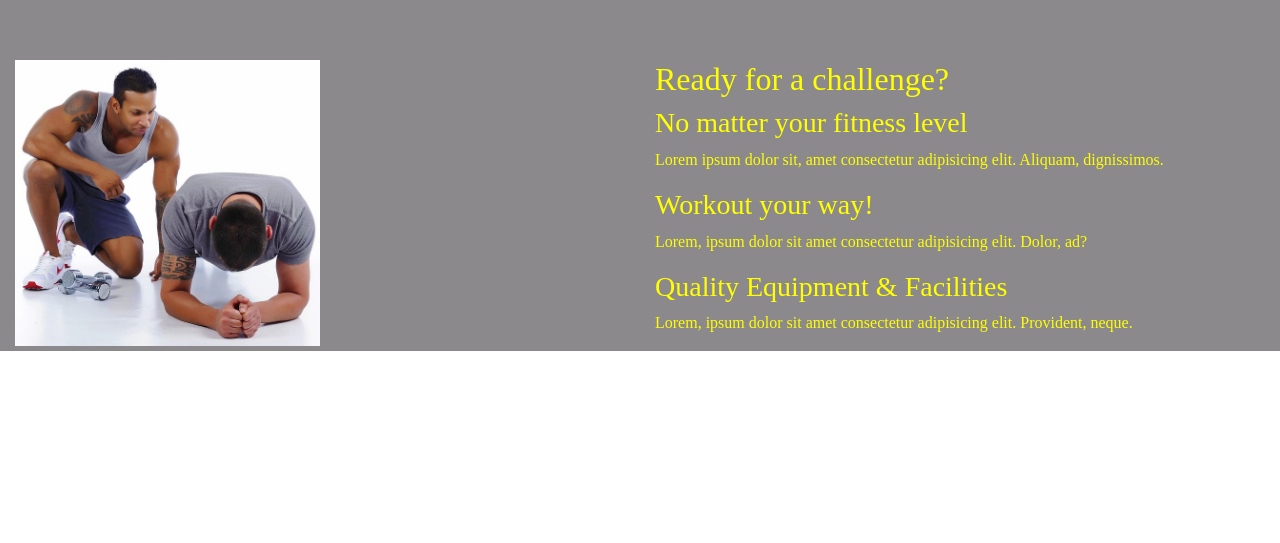
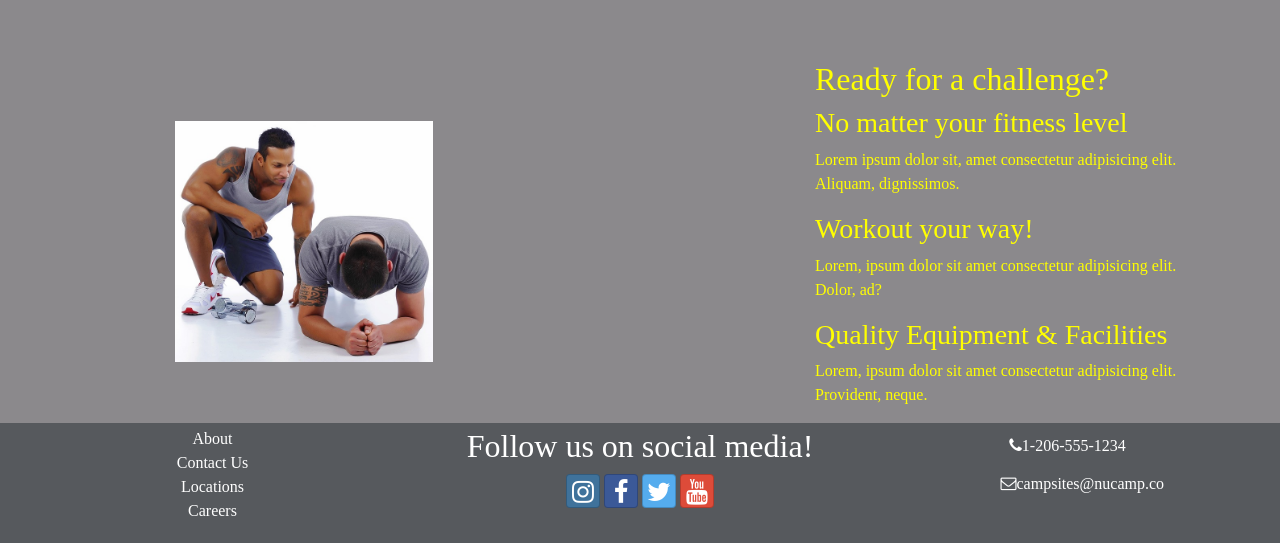
Before and after one commit to KC-Scout/bootstrap-portfolio-project, a website: page index.html in a window 1280 px wide. Shown: the part 1346-1889 px from the top of the page. Before the commit the page ends 1697 px from the top, so only its background shows below. Drawn offline with nearby package versions, Linux system fonts and the light colour scheme; a web font is replaced by a local one.

Commit message:
Added in footer & adjusted sizing and placement of third div of content

```diff
--- a/css/styles.css
+++ b/css/styles.css
@@ -31,7 +31,8 @@ nav {
   background-image: url("/images/deadlift.jpg");
   margin-bottom: 0;
 }
-.fa-navicon, .fas-bars {
+.fa-navicon,
+.fas-bars {
   color: yellow;
   font-size: 50px;
 }
@@ -43,9 +44,18 @@ header ul {
   list-style-type: none;
   font-size: 3em;
 }
-@media (max-width: 600px){
+@media (max-width: 768px) {
   header ul {
     font-size: 2em;
+  }
+  #img-trainer {
+    display: inline;
+    visibility: hidden;
+  }
+}
+@media (max-width: 550px) {
+  header ul {
+    font-size: 1em;
   }
 }
 .urself {
@@ -78,3 +88,25 @@ header ul {
 .para {
   text-align: center;
 }
+.site-footer,
+.site-footer ul,
+a,
+.btn-link {
+  color: #ffffff;
+}
+.site-footer {
+  background-color: #56595d;
+}
+.site-footer h5 {
+  font-size: 2em;
+  color: #ffffff;
+}
+.site-footer a:hover {
+  filter: blur(1px);
+  color: #ffffff
+}
+@media (max-width: 760px) {
+  #logo-man{
+    height: 100px;
+  }
+}
--- a/index.html
+++ b/index.html
@@ -7,6 +7,8 @@
 
     <!-- Bootstrap CSS files -->
     <link rel="stylesheet" href="node_modules/bootstrap/dist/css/bootstrap.min.css">
+    <link rel="stylesheet" href="./node_modules/font-awesome/css/font-awesome.min.css">
+    <link rel="stylesheet" href="node_modules/bootstrap-social/bootstrap-social.css">
 
     <!-- Custom CSS file -->
     <link rel="stylesheet" href="./css/styles.css">
@@ -26,16 +28,16 @@
         <div class="collapse navbar-collapse" id="navbarTogglerDemo02">
             <ul class="navbar-nav ml-auto mt-2 mt-lg-0">
                 <li class="nav-item active">
-                    <a class="nav-link" href="#">JOIN <span class="sr-only">(current)</span></a>
+                    <a class="nav-link" href="join.html">JOIN <span class="sr-only">(current)</span></a>
                 </li>
                 <li class="nav-item">
-                    <a class="nav-link" href="#">FIND A GYM</a>
+                    <a class="nav-link" href="findagym.html">FIND A GYM</a>
                 </li>
                 <li class="nav-item">
-                    <a class="nav-link" href="#">CLASSES</a>
+                    <a class="nav-link" href="classes.html">CLASSES</a>
                 </li>
                 <li class="nav-item">
-                    <a class="nav-link" href="#">GEAR</a>
+                    <a class="nav-link" href="gear.html">GEAR</a>
                 </li>
             </ul>
         </div>
@@ -43,10 +45,10 @@
     <header style="height: 50vh" class="jumbotron p-0 jumbotron-fluid">
         <div class="container-fluid h-100">
             <div class="row h-100 align-items-end">
-                <div class="col-sm-2">
-                    <img src="/images/muscle-man-logo.svg" height="160px">
+                <div class="col-sm-1 col-md-2">
+                    <img id="logo-man" src="/images/muscle-man-logo.svg" height="160px">
                 </div>
-                <div class="col-sm-4">
+                <div class="col-sm-2 col-md-4">
                     <ul>
                         <li>_build</li>
                         <li>_empower</li>
@@ -60,15 +62,24 @@
         <div class="row justify-content-around">
             <div class="col-sm-5">
                 <h2 class="welcome my-4">Welcome To _the_foundry!</h2>
-                <p class="para">The Foundry is the last of locally owned gyms in the Midwest. Being a staple of fitness and health
-                for over thirty years, our Central US gym(s) have a ton of history and are rich in character. Members always get a
-                great workout in, but at The Foundry, they are part of our community as well.
+                <p class="para">The Foundry is the last of locally owned gyms in the Midwest. Being a staple of fitness
+                    and health
+                    for over thirty years, our Central US gym(s) have a ton of history and are rich in character.
+                    Members always get a
+                    great workout in, but at The Foundry, they are part of our community as well.
 
-                Our personal trainers and staff actually compete in sports such as powerlifting, olympic lifting, strongman, and
-                bodybuilding. The reason we are so successful and people love The Foundry is because of the environment. The equipment
-                and facilities are awesome but what you won’t find anywhere else is the energy in the air. We have a diverse population
-                of members at our gyms but everyone has one thing in common, they’re here to improve themselves and work hard.</p>
-                <p class="para"> Come check out any one of our 10 locations. We are expanding further across the Central US and look forward to becoming a national brand from coast to coast. This year we broke into 3 new states, and are planning expansion into Arkansas, Colorado, Indiana next year. Stay tuned for more updates!</p>
+                    Our personal trainers and staff actually compete in sports such as powerlifting, olympic lifting,
+                    strongman, and
+                    bodybuilding. The reason we are so successful and people love The Foundry is because of the
+                    environment. The equipment
+                    and facilities are awesome but what you won’t find anywhere else is the energy in the air. We have a
+                    diverse population
+                    of members at our gyms but everyone has one thing in common, they’re here to improve themselves and
+                    work hard.</p>
+                <p class="para"> Come check out any one of our 10 locations. We are expanding further across the Central
+                    US and look forward to becoming a national brand from coast to coast. This year we broke into 3 new
+                    states, and are planning expansion into Arkansas, Colorado, Indiana next year. Stay tuned for more
+                    updates!</p>
             </div>
             <div class="col-sm-4">
                 <h2 class="welcome my-4">What We Offer</h2>
@@ -83,11 +94,11 @@
         </div>
         <div style="height:400px;" class="row break-img">
         </div>
-        <div class="row off-bg">
-            <div class="col">
-                <img width=50% src="/images/personal-trainer.png" alt="trainer and trainee">
+        <div class="row off-bg justify-content-around align-items-center">
+            <div class="col-sm-3 col-md-4 offset-md-1">
+                <img id="img-trainer" width=65% src="/images/personal-trainer.png" alt="trainer and trainee">
             </div>
-            <div class="col">
+            <div class="col-sm-4 offset-md-1">
                 <h2>Ready for a challenge?</h2>
                 <h3>No matter your fitness level</h3>
                 <p>Lorem ipsum dolor sit, amet consectetur adipisicing elit. Aliquam, dignissimos.</p>
@@ -98,18 +109,36 @@
             </div>
         </div>
     </div>
-
-
-
-
-
-
-
-
-
-
-
-    <footer>
+    <footer class="site-footer">
+        <div class="container">
+            <div class="row py-1 justify-content-around">
+                <div class="col-2 col-sm-2 text-center">
+                    <ul class="list-unstyled">
+                        <li><a href="aboutus.html">About</a></li>
+                        <li><a href="contactus.html">Contact Us</a></li>
+                        <li><a href="findagym.html">Locations</a></li>
+                        <li><a href="careers.html">Careers</a></li>
+                    </ul>
+                </div>
+                <div class="col-6 col-sm-5 text-center">
+                    <h5>Follow us on social media!</h5>
+                    <a class="btn btn-social-icon btn-instagram" href="http://instagram.com/"><i
+                            class="fa fa-instagram"></i></a>
+                    <a class="btn btn-social-icon btn-facebook" href="http://facebook.com/"><i
+                            class="fa fa-facebook"></i></a>
+                    <a class="btn btn-social-icon btn-twitter" href="http://twitter.com/"><i
+                            class="fa fa-twitter"></i></a>
+                    <a class="btn btn-social-icon btn-google" href="http://youtube.com/"><i
+                            class="fa fa-youtube"></i></a>
+                </div>
+                <div class="col-sm-2 text-center">
+                    <a role="button" class="btn btn-link" href="tel:+12065551234"><i
+                            class="fa fa-phone"></i>1-206-555-1234</a><br>
+                    <a role="button" class="btn btn-link" href="mailto:campsites@nucamp.co"><i
+                            class="fa fa-envelope-o"></i>campsites@nucamp.co</a>
+                </div>
+            </div>
+        </div>
     </footer>
     <!-- jQuery must come first, then popper.js, then the Bootstrap Javascript plugins -->
     <script src="node_modules/jquery/dist/jquery.slim.min.js"></script>
--- a/package.json
+++ b/package.json
@@ -15,6 +15,7 @@
   },
   "dependencies": {
     "bootstrap": "^4.0.0",
+    "bootstrap-social": "^5.1.1",
     "font-awesome": "^4.7.0",
     "jquery": "^3.3.1",
     "popper.js": "^1.12.9"
```
Also changed, not shown: 1 other file.
